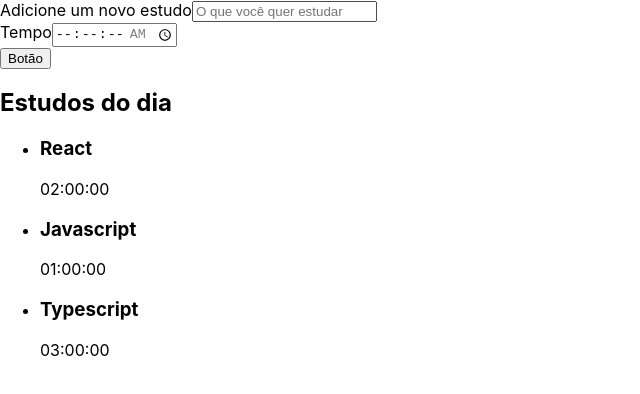
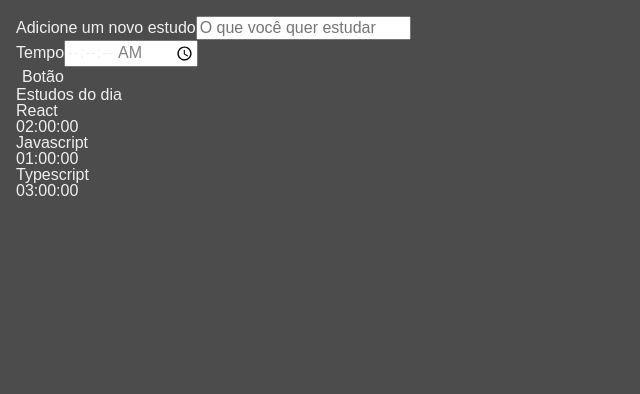
Before and after one commit to elaineads/alura-studies, a React (Create React App) app: page / in a window 1280 px wide. Shown: the top 394 px of the page, without its empty margins (0-640 px from the left). Built offline with nearby package versions, Linux system fonts and the light colour scheme; the HTML template or start-up script is replaced by a standard one.

Commit message:
Add atributos de reset ao arquivo index.css

```diff
--- a/package.json
+++ b/package.json
@@ -39,5 +39,8 @@
       "last 1 firefox version",
       "last 1 safari version"
     ]
+  },
+  "devDependencies": {
+    "sass": "^1.62.0"
   }
 }
--- a/src/index.css
+++ b/src/index.css
@@ -1,13 +1,101 @@
-body {
-  margin: 0;
-  font-family: -apple-system, BlinkMacSystemFont, 'Segoe UI', 'Roboto', 'Oxygen',
-    'Ubuntu', 'Cantarell', 'Fira Sans', 'Droid Sans', 'Helvetica Neue',
-    sans-serif;
-  -webkit-font-smoothing: antialiased;
-  -moz-osx-font-smoothing: grayscale;
+html, body, div, span, applet, object, iframe,
+h1, h2, h3, h4, h5, h6, p, blockquote, pre,
+a, abbr, acronym, address, big, cite, code,
+del, dfn, em, img, ins, kbd, q, s, samp,
+small, strike, strong, sub, sup, tt, var,
+b, u, i, center,
+dl, dt, dd, ol, ul, li,
+fieldset, form, label, legend,
+table, caption, tbody, tfoot, thead, tr, th, td,
+article, aside, canvas, details, embed,
+figure, figcaption, footer, header, hgroup,
+menu, nav, output, ruby, section, summary,
+time, mark, audio, video {
+	margin: 0;
+	padding: 0;
+	border: 0;
+	font-size: 100%;
+	font: inherit;
+	vertical-align: baseline;
 }
 
-code {
-  font-family: source-code-pro, Menlo, Monaco, Consolas, 'Courier New',
-    monospace;
+/* HTML5 display-role reset for older browsers */
+article, aside, details, figcaption, figure,
+footer, header, hgroup, menu, nav, section {
+	display: block;
 }
+
+body {
+	line-height: 1;
+}
+
+ol, ul {
+	list-style: none;
+}
+
+blockquote, q {
+	quotes: none;
+}
+
+blockquote:before, blockquote:after,
+q:before, q:after {
+	content: '';
+	content: none;
+}
+
+table {
+	border-collapse: collapse;
+	border-spacing: 0;
+}
+
+
+input {
+	font-family: inherit;
+	font-size: inherit;
+	font-weight: inherit;
+	color: inherit;
+}
+
+button {
+	border: unset;
+	background-color: unset;
+	font-family: inherit;
+	font-size: inherit;
+	font-weight: inherit;
+	color: inherit;
+}
+
+@import url('https://fonts.googleapis.com/css2?family=Manjari&display=swap');
+
+body {
+	display: flex;
+	justify-content: center;
+	font-family: 'Manjari', sans-serif;
+	color: #F0F0F0;
+	background-color: #4C4C4C;
+	height: 100%;
+	width: 100%;
+	padding: 16px;
+	box-sizing: border-box;
+}
+
+#root {
+	width: 100%;
+}
+
+::-webkit-scrollbar {
+	width: 8px;
+}
+
+::-webkit-scrollbar-track {
+	background: unset;
+}
+
+::-webkit-scrollbar-thumb {
+	border-radius: 4px;
+	background: #888;
+}
+
+::-webkit-scrollbar-thumb:hover {
+	background: #555;
+}
```
Also changed, not shown: 1 other file (tests, documents, lock files or other folders).
